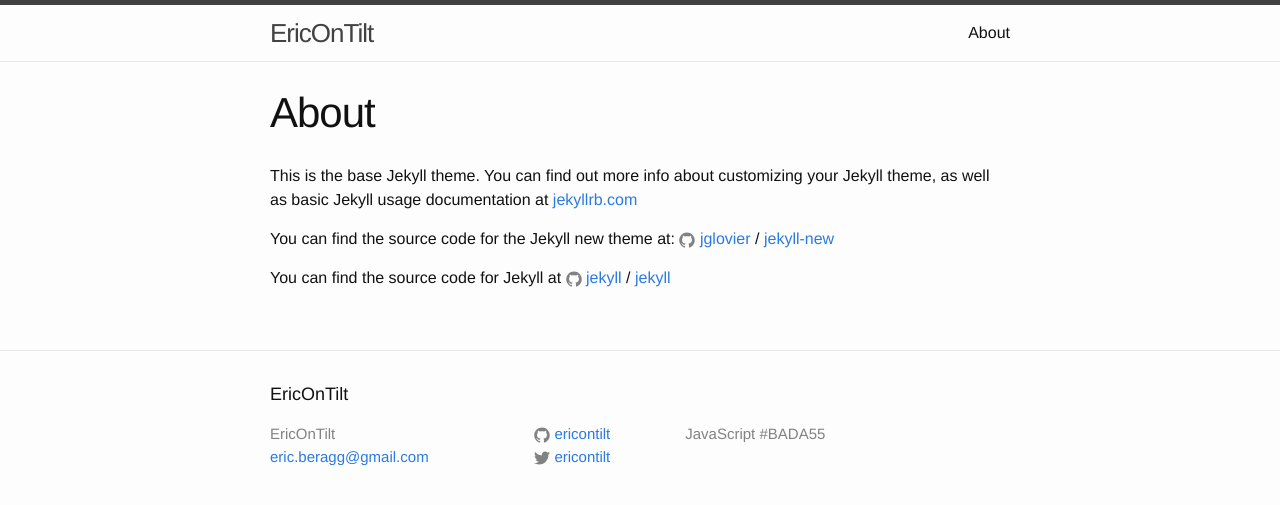
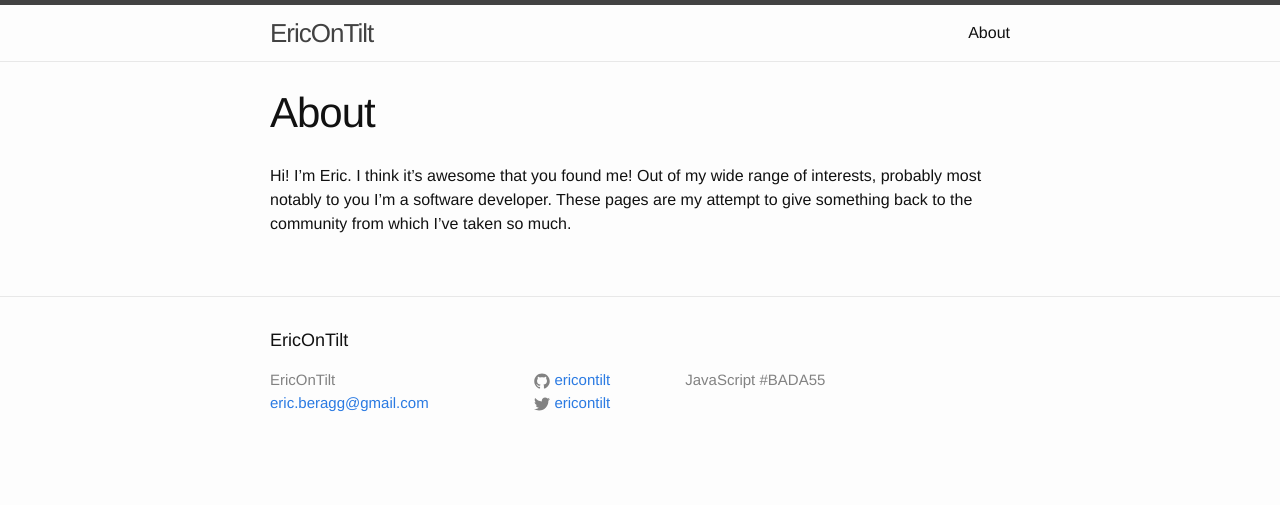
Before and after one commit to ericontilt/ericontilt.github.io, a Jekyll site: the page built from about.md, in a window 1280 px wide. Shown: the top 505 px of the page. Built offline with Jekyll 4.4.1, drawn with Linux system fonts in a browser that asks for light colours.

Commit message:
Modified about page

```diff
--- /dev/null
+++ b/_drafts/2016-10-20-building-a-react-component-library.markdown
@@ -0,0 +1,5 @@
+---
+layout: post
+title: Building a React Component Library
+---
+In this post we're going to focus on building a component library for React. I will *not* focus on the tools too much, since they are really just a means to an end. That said, for the purpose of this tutorial we'll be using Rollup to bundle the output and Mocha/chai to test our functionality.
--- a/about.md
+++ b/about.md
@@ -4,12 +4,4 @@ title: About
 permalink: /about/
 ---
 
-This is the base Jekyll theme. You can find out more info about customizing your Jekyll theme, as well as basic Jekyll usage documentation at [jekyllrb.com](http://jekyllrb.com/)
-
-You can find the source code for the Jekyll new theme at:
-{% include icon-github.html username="jglovier" %} /
-[jekyll-new](https://github.com/jglovier/jekyll-new)
-
-You can find the source code for Jekyll at
-{% include icon-github.html username="jekyll" %} /
-[jekyll](https://github.com/jekyll/jekyll)
+Hi! I'm Eric. I think it's awesome that you found me! Out of my wide range of interests, probably most notably to you I'm a software developer. These pages are my attempt to give something back to the community from which I've taken so much.
```
